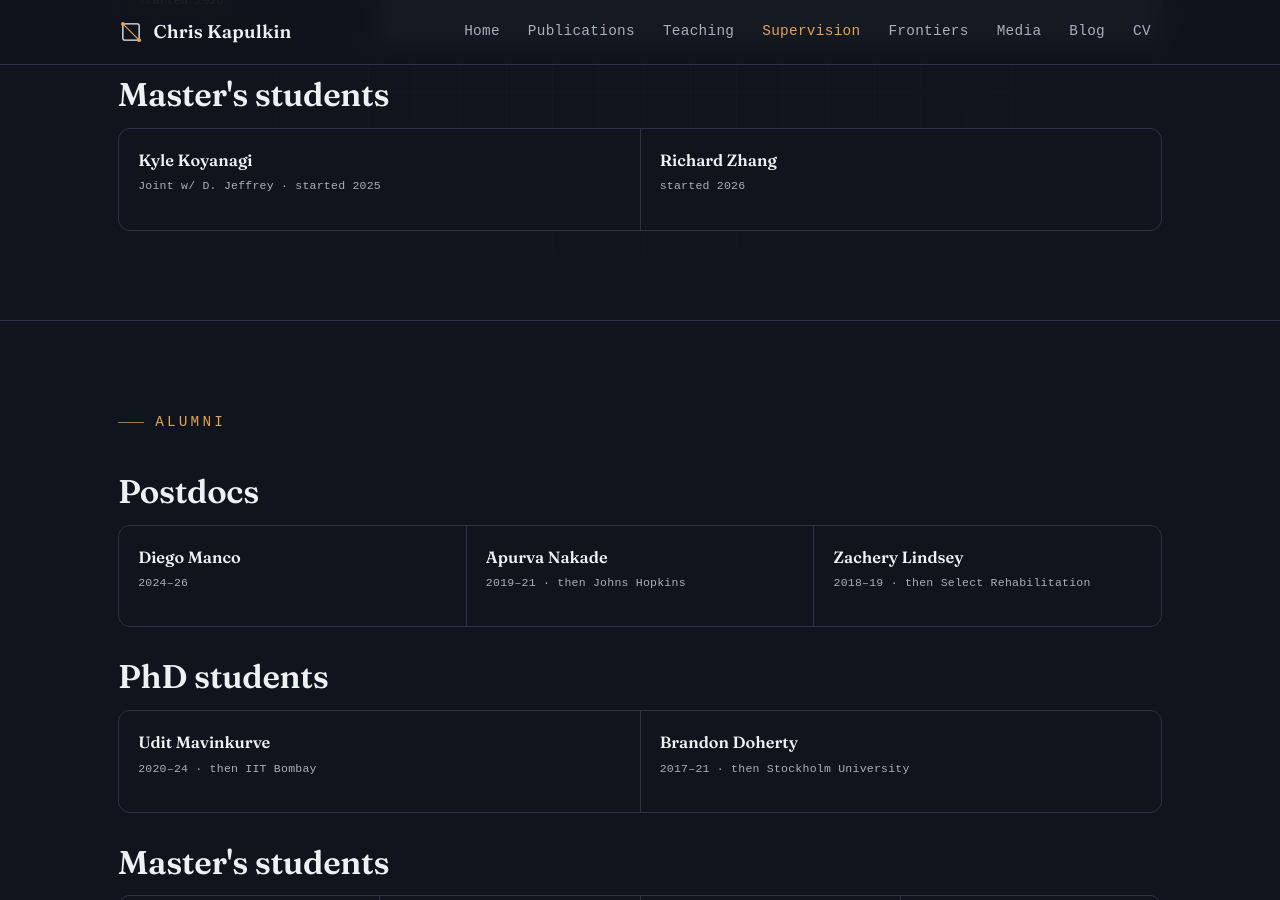
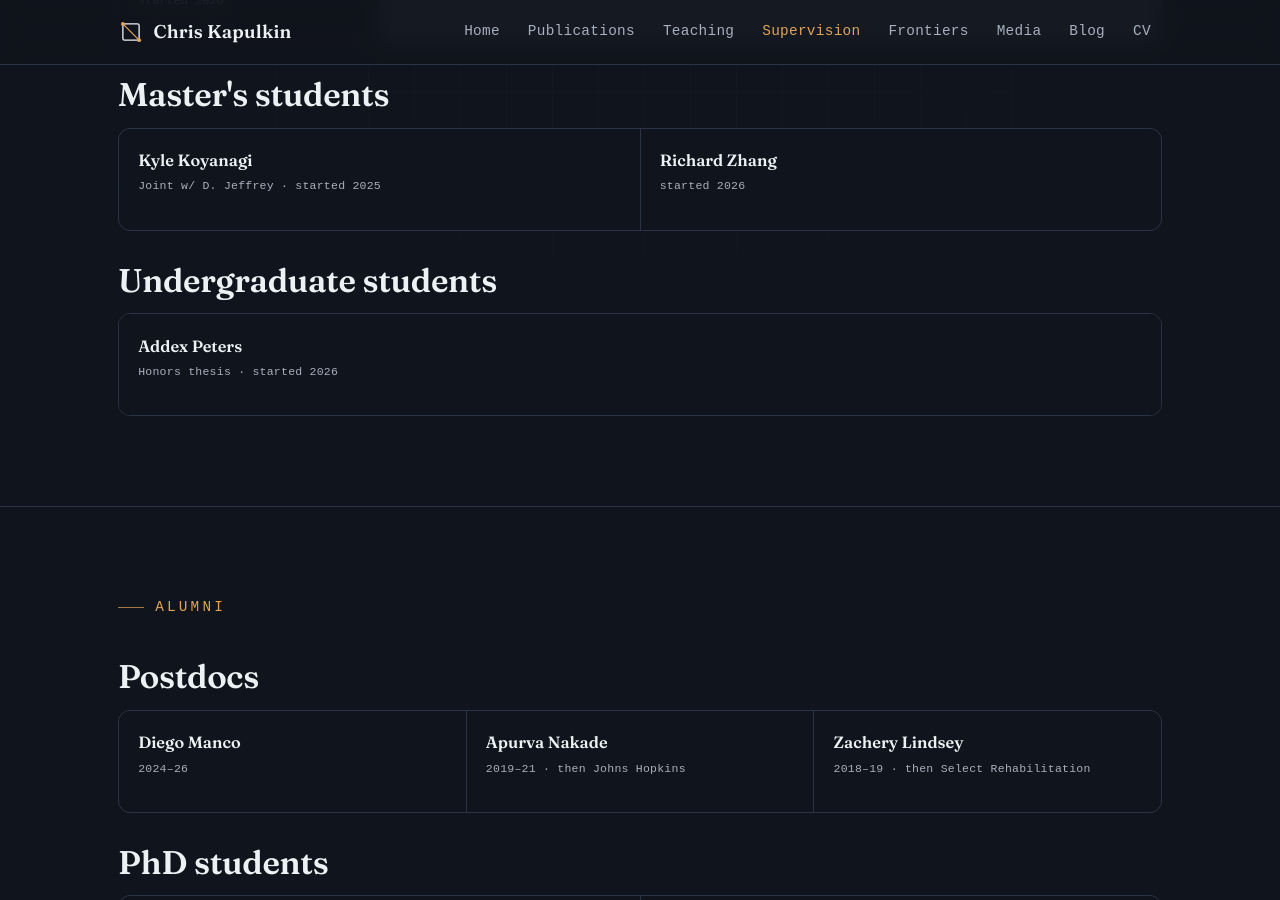
Before and after one commit to kkapulkin/kkapulkin.github.io, a Jekyll site: the page supervision.html, which Jekyll copies as it is, in a window 1280 px wide and 900 px high, scrolled down 613 px. Built offline with Jekyll 4.4.1, drawn with Linux system fonts in a browser that asks for light colours; some web fonts are replaced.

Commit message:
Add Addex Peters (honors thesis) to supervision page
Co-Authored-By: Claude Opus 5.5 <noreply@anthropic.com>

```diff
--- a/supervision.html
+++ b/supervision.html
@@ -55,6 +55,11 @@
     <div class="roster reveal">
       <div class="person"><a class="name" href="https://kylekoyanagi.github.io">Kyle Koyanagi</a><p class="kind">Joint w/ D. Jeffrey · started 2025</p></div>
       <div class="person"><span class="name">Richard Zhang</span><p class="kind">started 2026</p></div>
+    </div>
+
+    <h2 style="font-size:var(--step-2);margin:2rem 0 1rem" class="reveal">Undergraduate students</h2>
+    <div class="roster reveal">
+      <div class="person"><span class="name">Addex Peters</span><p class="kind">Honors thesis · started 2026</p></div>
     </div>
   </div>
 </section>
```
